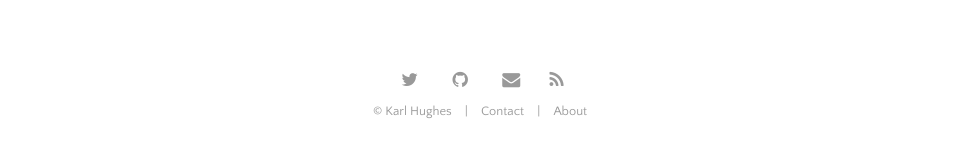
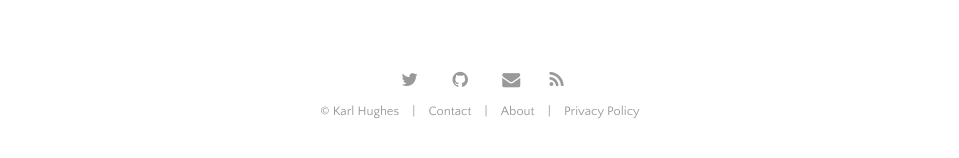
Before and after one commit to shiphp/site, a Jekyll site: the page built from contact.md, in a window 1280 px wide. Shown: the part 257-415 px from the top of the page, without its empty margins (160-1119 px from the left). Built offline with Jekyll 4.4.1, drawn with Linux system fonts in a browser that asks for light colours; nearby versions of some CDN libraries.

Commit message:
UPdating privacy

```diff
--- a/_includes/footer.html
+++ b/_includes/footer.html
@@ -3,6 +3,6 @@
     <a href="{{ item.link }}" target="_blank"><i class="fa fa-{{ item.icon }}" aria-hidden="true"></i></a>
   {% endfor %}
   <div class="post-date">
-    <a href="https://www.karllhughes.com/" target="_blank">© {{ site.data.settings.author.name }}</a> | <a href="/contact">Contact</a> | <a href="/about">About</a>
+    <a href="https://www.karllhughes.com/" target="_blank">© {{ site.data.settings.author.name }}</a> | <a href="/contact">Contact</a> | <a href="/about">About</a> | <a href="https://www.portablecto.com/privacy">Privacy Policy</a>
   </div>
 </footer>
```
